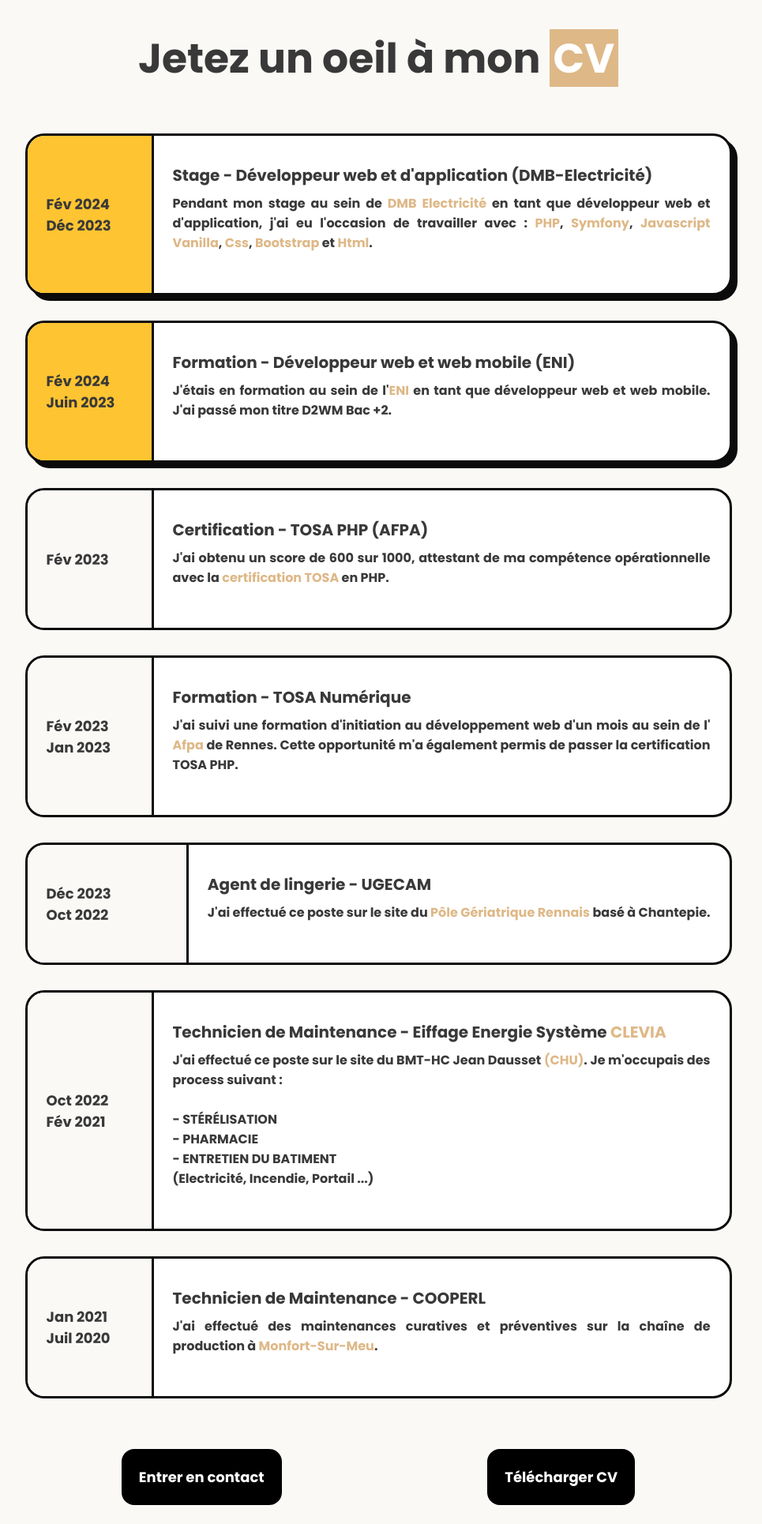
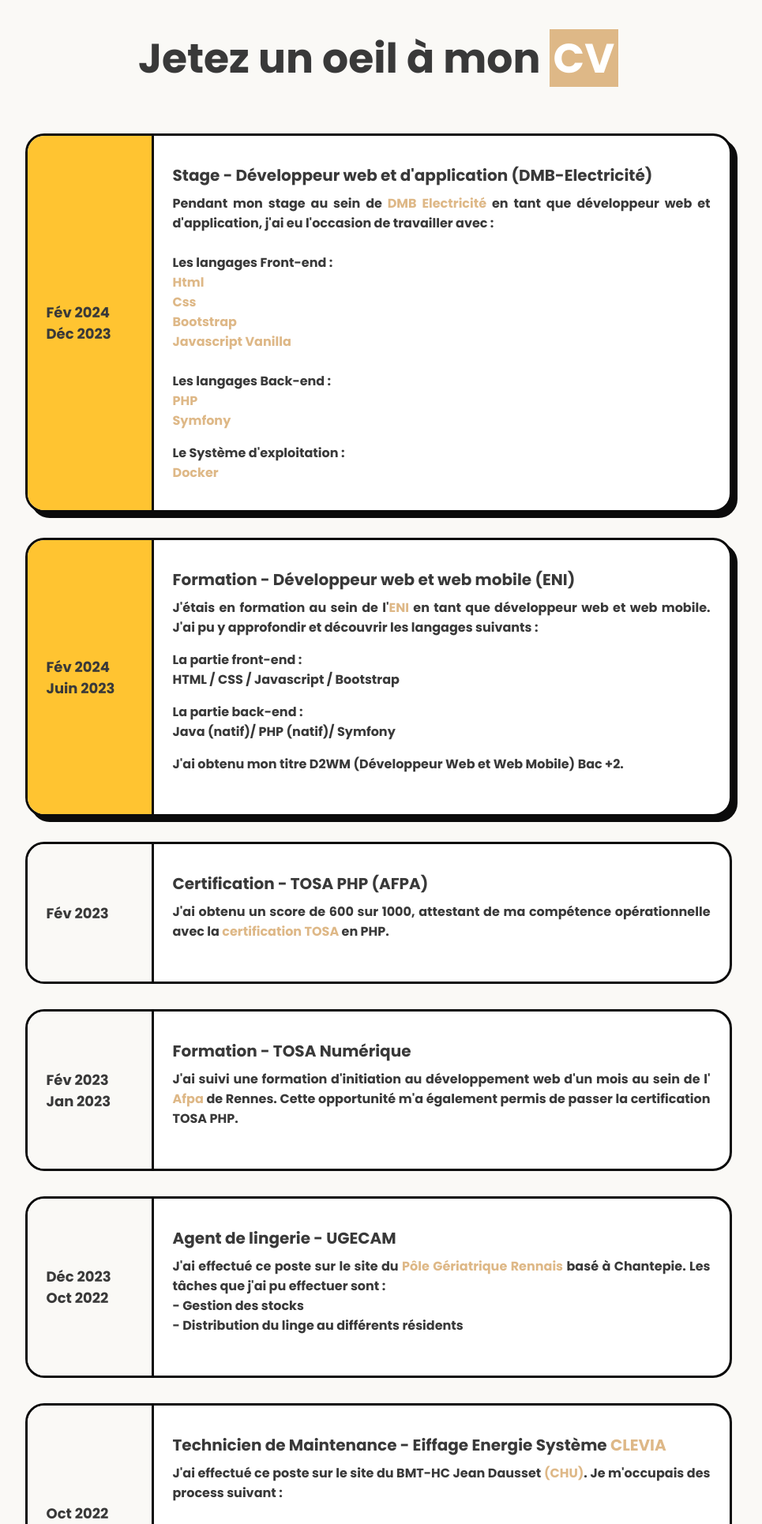
Before and after one commit to Sneak3rss/Portfolio-Theo-VERGER, a PHP site: page /html/about.html in a window 1280 px wide. Shown: the part 3445-5375 px from the top of the page at 79% size, without its empty margins (161-1126 px from the left). Run offline with PHP 8.4, Linux system fonts and the light colour scheme.

Commit message:
maj contenu cV

```diff
--- a/css/about/about.css
+++ b/css/about/about.css
@@ -307,6 +307,7 @@ label.hamburger-menu input:checked{
 .mon-histoire img{
 	max-width: 100%;
     display: flex;
+	justify-content: center;
 }
 .mon-histoire p:first-child::first-letter{
 	font-size: 51px;
--- a/html/about.html
+++ b/html/about.html
@@ -142,7 +142,18 @@
                     <div class="card active">
                         <div>
                             <h3>Stage - Développeur web et d'application (DMB-Electricité)</h3>
-                            <p>Pendant mon stage au sein de <a href="https://www.dmbelectricite.fr/" target="_blanck"  title="Vous allez être redirigé sur le site https://www.dmbelectricite.fr/ dans un nouvel onglet">DMB Electricité</a> en tant que développeur web et d'application, j'ai eu l'occasion de travailler avec : <a href="https://www.php.net/docs.php">PHP</a>, <a href="https://symfony.com/doc/current/index.html">Symfony</a>, <a href="https://developer.mozilla.org/fr/docs/Web/JavaScript">Javascript Vanilla</a>, <a href="https://developer.mozilla.org/fr/docs/Web/CSS/Reference">Css</a>, <a href="https://getbootstrap.com/docs/5.0/getting-started/introduction/Bootstrap">Bootstrap</a> et <a href="https://developer.mozilla.org/fr/docs/Web/HTML">Html</a>.</p>
+                            <p>Pendant mon stage au sein de <a href="https://www.dmbelectricite.fr/" target="_blanck"  title="Vous allez être redirigé sur le site https://www.dmbelectricite.fr/ dans un nouvel onglet">DMB Electricité</a>
+                            en tant que développeur web et d'application, j'ai eu l'occasion de travailler avec :<br><br>
+                            Les langages Front-end  :<br>
+                            <a href="https://developer.mozilla.org/fr/docs/Web/HTML">Html</a><br>
+                            <a href="https://developer.mozilla.org/fr/docs/Web/CSS/Reference">Css</a><br>
+                            <a href="https://getbootstrap.com/docs/5.0/getting-started/introduction/Bootstrap">Bootstrap</a><br>
+                            <a href="https://developer.mozilla.org/fr/docs/Web/JavaScript">Javascript Vanilla</a><br><br>
+                            Les langages Back-end :<br>
+                            <a href="https://www.php.net/docs.php">PHP</a><br>
+                            <a href="https://symfony.com/doc/current/index.html">Symfony</a></p>
+                            Le Système d'exploitation :<br>
+                            <a href="https://docs.docker.com/">Docker</a>
                         </div>
                         <div>
                             <span>Fév 2024</span>
@@ -153,8 +164,12 @@
                         <div>
                             <h3>Formation - Développeur web et web mobile (ENI)</h3>
                             <p>J'étais en formation au sein de l'<a href="https://www.eni-ecole.fr/" target="_blanck" title="Vous allez être redirigé sur le site https://www.eni-ecole.fr/ dans un nouvel onglet">ENI</a> en tant que développeur web et web mobile.
-
-                            J'ai passé mon titre D2WM Bac +2.</p>
+                            J'ai pu y approfondir  et découvrir les langages suivants :</p>
+                            La partie front-end :<br>
+                            <p>HTML / CSS / Javascript / Bootstrap</p>
+                            La partie back-end :<br>
+                            <p>Java (natif)/ PHP (natif)/ Symfony</p>
+                            J'ai obtenu mon titre D2WM (Développeur Web et Web Mobile) Bac +2.</p>
                         </div>
                         <div>
                             <span>Fév 2024</span>
@@ -190,7 +205,11 @@
                             <h3>Agent de lingerie - UGECAM</h3>
                             <p>J'ai effectué ce poste sur le site du
                                 <a href="https://www.groupe-ugecam.fr/pole-geriatrique-rennais" target="_blanck" title="Vous allez être redirigé sur le site https://www.groupe-ugecam.fr/pole-geriatrique-rennais dans un nouvel onglet">Pôle Gériatrique Rennais</a>
-                                basé à Chantepie.</p>
+                                basé à Chantepie.
+                                Les tâches que j'ai pu effectuer sont : <br>
+                                - Gestion des stocks<br>
+                                - Distribution du linge au différents résidents
+                            </p>
                         </div>
                         <div>
                             <span>Déc 2023</span>
```
